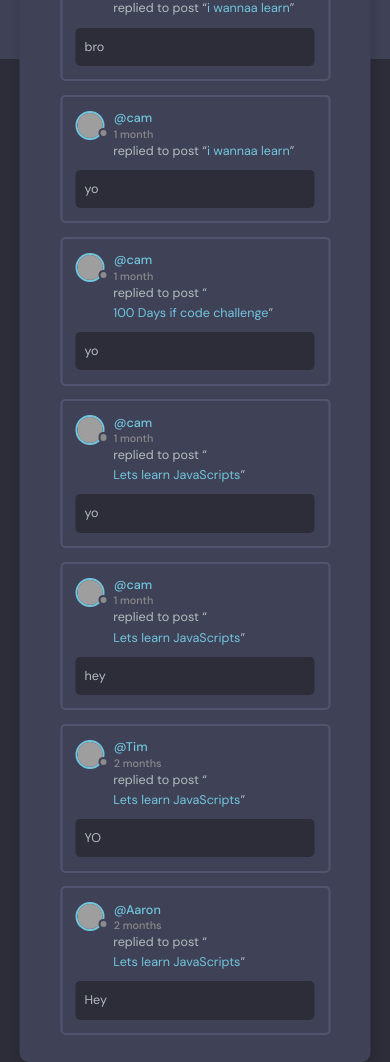
After one commit to Aaron0066/django_app_tutorial, a Django app: page /activity/ in a window 390 px wide. The commit adds this page. Run offline with Django 5.2, Linux system fonts and the light colour scheme; data comes from the database, SQL or seed files in the repository; grey boxes are pictures that could not be loaded.

Commit message:
Mobile respnsiveness 5:52:51

```diff
--- /dev/null
+++ b/base/templates/base/activity.html
@@ -0,0 +1,62 @@
+{% extends 'main.html' %}
+
+{% block content %}
+    <main class="layout">
+      <div class="container">
+        <div class="layout__box">
+          <div class="layout__boxHeader">
+            <div class="layout__boxTitle">
+              <a href="{% url 'home' %}">
+                <svg version="1.1" xmlns="http://www.w3.org/2000/svg" width="32" height="32" viewBox="0 0 32 32">
+                  <title>arrow-left</title>
+                  <path
+                    d="M13.723 2.286l-13.723 13.714 13.719 13.714 1.616-1.611-10.96-10.96h27.625v-2.286h-27.625l10.965-10.965-1.616-1.607z"
+                  ></path>
+                </svg>
+              </a>
+              <h3>Recent Activities</h3>
+            </div>
+          </div>
+
+          <div class="activities-page layout__body">
+            {% for message in room_messages %}
+    <div class="activities__box">
+      <div class="activities__boxHeader roomListRoom__header">
+        <a href="{% url 'user-profile' message.user.id %}" class="roomListRoom__author">
+          <div class="avatar avatar--small">
+            <img src="https://randomuser.me/api/portraits/women/11.jpg" />
+          </div>
+          <p>
+            @{{message.user}}
+            <span>{{message.created|timesince}}</span>
+          </p>
+        </a>
+        {%  if request.user == message.user %}
+        <div class="roomListRoom__actions">
+          <a href="{% url 'delete-message' message.id %}">
+            <svg version="1.1" xmlns="http://www.w3.org/2000/svg" width="32" height="32" viewBox="0 0 32 32">
+              <title>remove</title>
+              <path
+                d="M27.314 6.019l-1.333-1.333-9.98 9.981-9.981-9.981-1.333 1.333 9.981 9.981-9.981 9.98 1.333 1.333 9.981-9.98 9.98 9.98 1.333-1.333-9.98-9.98 9.98-9.981z"
+              ></path>
+            </svg>
+          </a>
+        </div>
+        {% endif %}
+      </div>
+      <div class="activities__boxContent">
+        <p>replied to post “<a href="{% url 'room' message.room.id %}">{{message.room}}</a>”</p>
+        <div class="activities__boxRoomContent">
+            {{message.body}}
+        </div>
+        </div>
+    </div>
+    {% endfor %}
+
+
+          </div>
+        </div>
+      </div>
+    </main>
+
+{% endblock content %}
--- a/base/templates/base/topics_component.html
+++ b/base/templates/base/topics_component.html
@@ -13,7 +13,7 @@
       </li>
       {% endfor %}
     </ul>
-    <a class="btn btn--link" href="topics.html">
+    <a class="btn btn--link" href="{% url 'topics' %}">
       More
       <svg version="1.1" xmlns="http://www.w3.org/2000/svg" width="32" height="32" viewBox="0 0 32 32">
         <title>chevron-down</title>
--- a/base/urls.py
+++ b/base/urls.py
@@ -21,4 +21,8 @@ urlpatterns = [
     path('delete-message/<str:pk>/', views.deleteMessage, name="delete-message"),
 
     path('update-user/', views.updateUser, name="update-user"),
+
+    path('topics/', views.topicsPage, name="topics"),
+
+    path('activity/', views.activityPage, name="activity"),
 ]
--- a/base/views.py
+++ b/base/views.py
@@ -77,7 +77,7 @@ def home(request):
         Q(description__icontains=q)
         )
 
-    topics = Topic.objects.all()
+    topics = Topic.objects.all()[0:5]
     rooms_count = rooms.count()
     room_messages = Message.objects.filter(Q(room__topic__name__icontains=q))
 
@@ -203,3 +203,15 @@ def updateUser(request):
 
 
     return render(request, 'base/update-user.html', {'form':form})
+
+
+
+def topicsPage(request):
+    q = request.GET.get('q') if request.GET.get('q') != None else ''
+    topics = Topic.objects.filter(name__icontains=q)
+    return render(request, 'base/topics.html', {'topics': topics})
+
+
+def activityPage(request):
+    room_messages = Message.objects.all()
+    return render(request, 'base/activity.html', {'room_messages': room_messages})
```
Also changed, not shown: base/templates/base/home.html (+4 -4 lines), base/templates/base/topics.html (added, +49 -0 lines).
